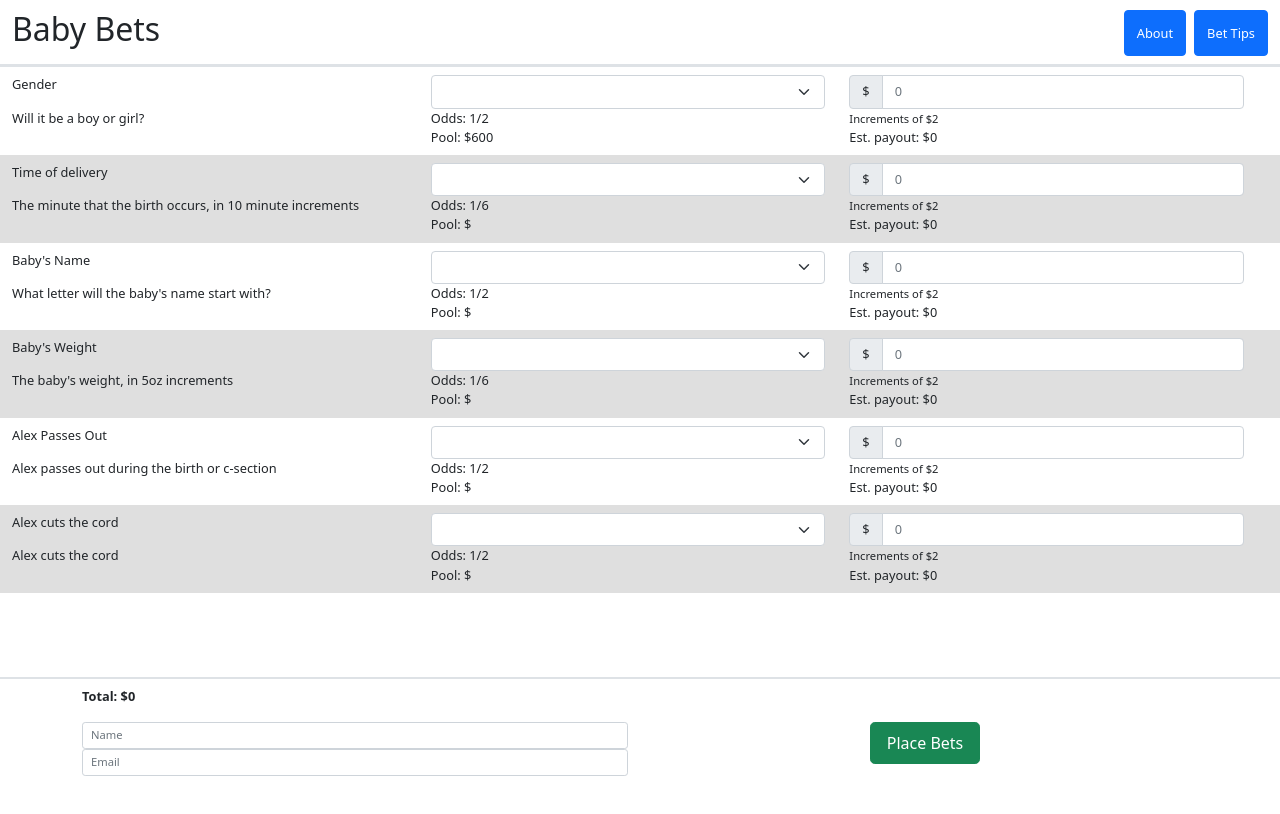
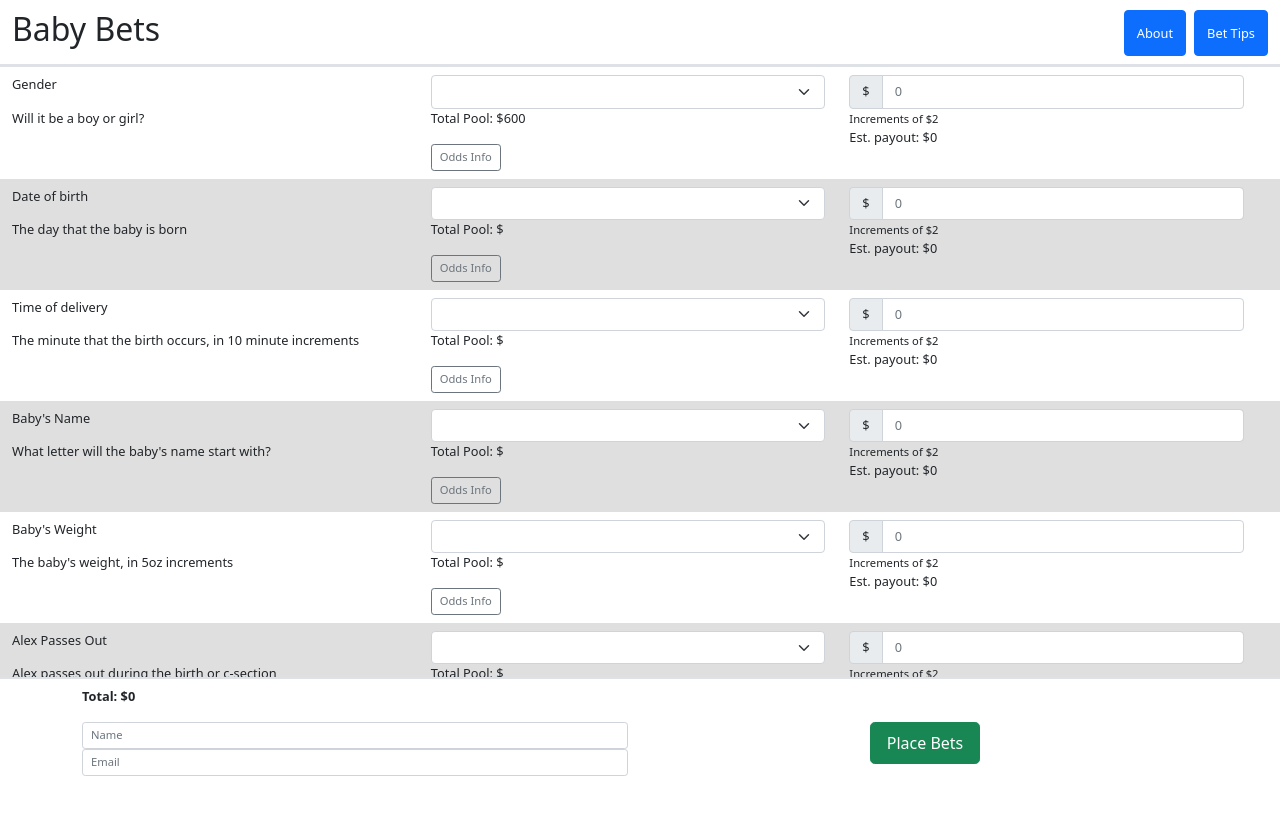
Before and after one commit to alexaylwin/baby-bets, a React (Create React App) app: page / in a window 1280 px wide. Shown: the top 814 px of the page. Built offline with nearby package versions, Linux system fonts and the light colour scheme.

Commit message:
Add bet FAQ

```diff
--- /dev/null
+++ b/src/components/bet-ratio.tsx
@@ -0,0 +1,19 @@
+import { Modal, Popover } from "react-bootstrap"
+import { Bet } from "../models/bet"
+import { Pool } from "../models/pool"
+
+export const BetRatio = (props: {bet: Bet, pool: Pool | undefined}) => {
+  return (
+    <Popover>
+      <Popover.Header as="h3">Odds for {props.bet.displayName} </Popover.Header>
+      <Popover.Body>
+        <p>Odds are {props.bet.odds}</p>
+        <strong>Current bets: </strong>
+          <ul>
+            <li> Boy: 37% </li>
+            <li> Girl: 63% </li>
+          </ul>
+      </Popover.Body>
+    </Popover>
+  )
+}
--- a/src/components/bet-tile.tsx
+++ b/src/components/bet-tile.tsx
@@ -1,9 +1,16 @@
-
-import { useState } from 'react';
-import { Row, Col, Form, InputGroup } from "react-bootstrap";
+import { useState } from "react";
+import {
+  Row,
+  Col,
+  Form,
+  InputGroup,
+  Button,
+  OverlayTrigger,
+} from "react-bootstrap";
 import { Bet } from "../models/bet";
 import { Pool } from "../models/pool";
-import { calcEstimatedPayout } from '../utils/bets';
+import { calcEstimatedPayout } from "../utils/bets";
+import { BetRatio } from "./bet-ratio";
 
 export const BetTile = (props: {
   bet: Bet;
@@ -13,8 +20,9 @@ export const BetTile = (props: {
   pool: Pool | undefined;
 }) => {
   const [selectedAmount, setSelectedAmount] = useState<number>(0);
-  const [selectedOption, setSelectedOption] = useState<string>('');
+  const [selectedOption, setSelectedOption] = useState<string>("");
   const [formErrors, setFormErrors] = useState({});
+  const [oddsVisible, setOddsVisible] = useState<boolean>(false);
 
   const options = [{ name: "", label: "" }, ...props.bet.options];
 
@@ -30,7 +38,10 @@ export const BetTile = (props: {
         <Col>{props.bet.displayName}</Col>
         <Col>
           <Form.Select
-            onChange={(e) => { props.onChangeSelection(e.target.value); setSelectedOption(e.target.value) }}
+            onChange={(e) => {
+              props.onChangeSelection(e.target.value);
+              setSelectedOption(e.target.value);
+            }}
           >
             {betOptions}
           </Form.Select>
@@ -44,9 +55,10 @@ export const BetTile = (props: {
               max="100"
               min="0"
               placeholder="0"
-              onChange={(e) =>
-                { props.onChangeAmount(Number.parseInt(e.target.value)); setSelectedAmount(parseInt(e.target.value)) }
-              }
+              onChange={(e) => {
+                props.onChangeAmount(Number.parseInt(e.target.value));
+                setSelectedAmount(parseInt(e.target.value));
+              }}
             ></Form.Control>
           </InputGroup>
         </Col>
@@ -54,15 +66,26 @@ export const BetTile = (props: {
       <Row>
         <Col>{props.bet.description}</Col>
         <Col>
-          Odds: {props.bet.odds} <br />
-          Pool: ${props.pool?.totalPool}{" "}
+          <p>
+            Total Pool: ${props.pool?.totalPool}{" "}
+          </p>
+          <OverlayTrigger
+            trigger="click"
+            placement="right"
+            overlay={BetRatio({ bet: props.bet, pool: props.pool })}
+          >
+            <Button variant={ (() => oddsVisible ? "outline-danger": "outline-secondary")()} size="sm" onClick={() => setOddsVisible(!oddsVisible)}>
+              {(() => oddsVisible ? "Close Info": "Odds Info")()}
+            </Button>
+          </OverlayTrigger> <br />
         </Col>
         <Col>
           <span className="text-small">
             Increments of ${props.bet.increment}
           </span>
           <br />
-          Est. payout: ${calcEstimatedPayout(selectedAmount, selectedOption, props.pool)}
+          Est. payout: $
+          {calcEstimatedPayout(selectedAmount, selectedOption, props.pool)}
         </Col>
       </Row>
     </Row>
--- a/src/data/bets.ts
+++ b/src/data/bets.ts
@@ -20,6 +20,40 @@ export const allBets: Bet[] = [
         ],
 
     },{
+        name: 'BirthDate',
+        displayName: 'Date of birth',
+        increment: 2,
+        odds: '1/7',
+        amount: 0,
+        description: 'The day that the baby is born',
+        options: [
+            {
+                name: 'lt10',
+                label: '> Jan 10th'
+            },
+            {
+                name: '11',
+                label: 'Jan 11th'
+            },            {
+                name: '12',
+                label: 'Jan 12th'
+            },            {
+                name: '13',
+                label: 'Jan 13th'
+            },            {
+                name: '14',
+                label: 'Jan 14th'
+            },            {
+                name: '15',
+                label: 'Jan 15th'
+            },            {
+                name: '16',
+                label: 'Jan 16th'
+            }
+
+        ]
+    }
+    ,{
         name: 'BirthTime',
         displayName: 'Time of delivery',
         increment: 2,
@@ -119,22 +153,5 @@ export const allBets: Bet[] = [
                 label: 'No'
             }
         ]
-    },{
-        name: 'AlexCutsCord',
-        displayName: 'Alex cuts the cord',
-        increment: 2,
-        odds: '1/2',
-        amount: 0,
-        description: 'Alex cuts the cord',
-        options: [
-            {
-                name: 'Yes',
-                label: 'Yes'
-            },
-            {
-                name: 'No',
-                label: 'No'
-            }
-        ]
     }
 ]
```
